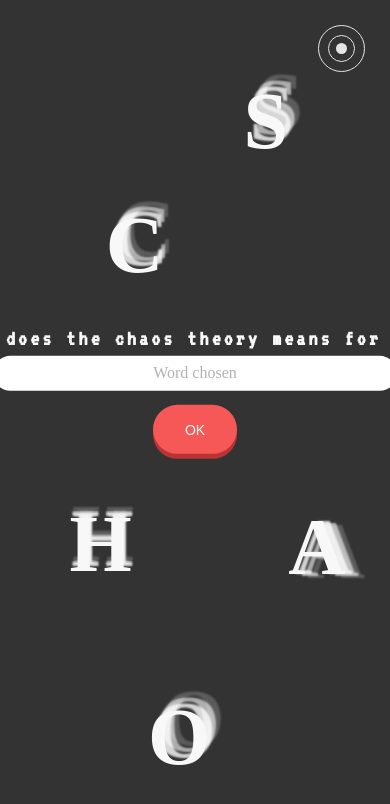
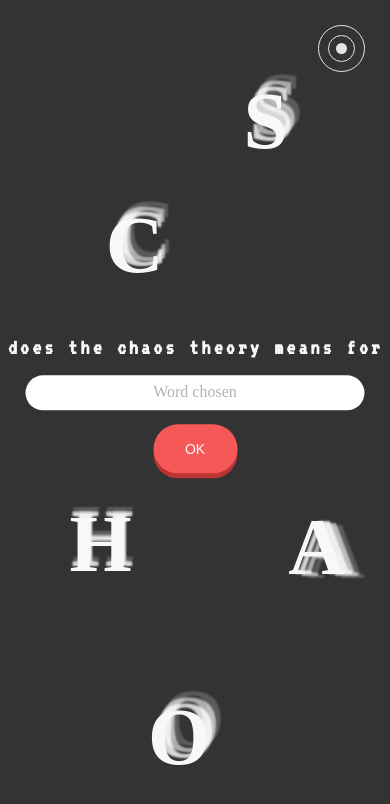
Before and after one commit to Mehdi-Verfaillie/webdoc-project, a React (Create React App) app: page /introForm in a window 390 px wide. Shown: the top 804 px of the page. Built offline with nearby package versions, Linux system fonts and the light colour scheme.

Commit message:
responsive page IntroForm

```diff
--- a/src/components/App/IntroForm/IntroForm.jsx
+++ b/src/components/App/IntroForm/IntroForm.jsx
@@ -12,8 +12,6 @@ class IntroForm extends Component {
         this.props.get_answer(answer);
     }
     render() {
-        console.log('IntroForm : ' + this.props.answer);
-
         return(
         <div>
             <span className="C letter">C</span>
@@ -21,17 +19,14 @@ class IntroForm extends Component {
             <span className="A letter">A</span>
             <span className="O letter">O</span>
             <span className="S letter">S</span>
-
             <div>
+                <div className="input-content">
                     <div className="typewriter">
                     <h1>What does the chaos theory means for you?</h1>
                     </div>
-
-     <div className="input-content">
                     <input onBlur={() => {this.getAnswer();}} className='input' type='text' placeholder="Word chosen" maxLength="15"/>
                     <Link className="link-intro" to='/intro'> <button className="button-response" type="button">OK</button></Link>
                 </div>
-
             </div>
         </div>
         );
--- a/src/components/App/IntroForm/IntroForm.scss
+++ b/src/components/App/IntroForm/IntroForm.scss
@@ -77,7 +77,6 @@
 
 /*Question*/
 .typewriter h1 {
-  font-weight: $speText-weight;
   font-size: $speText-mobile-size;
   color: $white;
   overflow: hidden;
@@ -87,15 +86,17 @@
   margin: 0 auto;
   letter-spacing: .15em;
   animation:
- typing 3.5s steps(30, end),
- blink-caret .5s step-end infinite;
+  typing 3.5s steps(30, end),
+  blink-caret .5s step-end infinite;
 }
 
 .typewriter {
-  position: absolute;
-  top: 40%;
-  left: 50%;
-  transform: translate(-50%, -50%);
+//   position: absolute;
+//   top: 40%;
+//   left: 50%;
+//   transform: translate(-50%, -50%);
+    width: 495px;
+    margin: 0 auto 17px auto;
 }
 
 /*Input*/
@@ -115,7 +116,10 @@
     height: 2.5em;
     outline: none;
     text-align: center;
-    width: 30em;
+    width: 335px;
+    @media (min-width: 1366px) {
+        width: 30em;
+    }
 }
 
 .input::placeholder {
```
Lines whose indentation alone changed are shown as unchanged.
